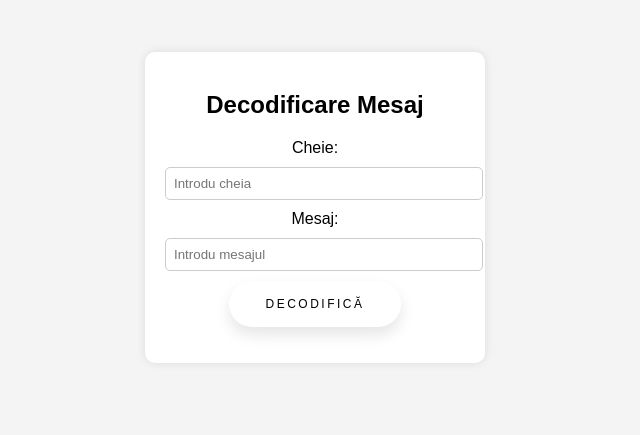
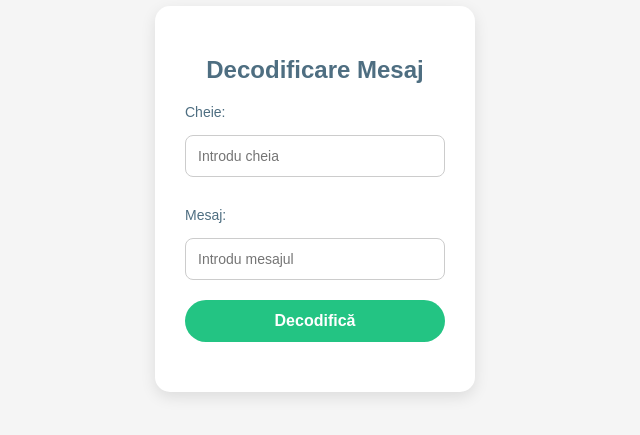
Before and after one commit to contandrei3/decoder, a plain HTML site: page index.html in a window 1280 px wide. Shown: the part 201-636 px from the top of the page, without its empty margins (325-965 px from the left). Drawn offline with Linux system fonts and the light colour scheme.

Commit message:
Update index.html

```diff
--- a/index.html
+++ b/index.html
@@ -6,56 +6,72 @@
     <title>Decodificare Mesaj</title>
     <style>
         body {
-            font-family: Arial, sans-serif;
+            font-family: 'Arial', sans-serif;
+            background-color: #f5f5f5;
             display: flex;
-            flex-direction: column;
             align-items: center;
             justify-content: center;
             height: 100vh;
-            background-color: #f4f4f4;
+            margin: 0;
         }
         .container {
-            background: white;
-            padding: 20px;
-            border-radius: 10px;
-            box-shadow: 0 0 10px rgba(0, 0, 0, 0.1);
+            background: #fff;
+            padding: 30px;
+            border-radius: 15px;
+            box-shadow: 0 5px 15px rgba(0, 0, 0, 0.1);
             text-align: center;
-            width: 300px;
+            width: 320px;
+            box-sizing: border-box;
+        }
+        h2 {
+            font-size: 24px;
+            color: #4e6e81;
+            margin-bottom: 20px;
+        }
+        label {
+            font-size: 14px;
+            color: #4e6e81;
+            text-align: left;
+            display: block;
+            margin: 10px 0 5px;
         }
         input {
             width: 100%;
-            padding: 8px;
-            margin: 10px 0;
+            padding: 12px;
+            margin: 10px 0 20px;
+            border-radius: 8px;
             border: 1px solid #ccc;
-            border-radius: 5px;
+            font-size: 14px;
+            box-sizing: border-box;
+            transition: all 0.3s ease;
+        }
+        input:focus {
+            border-color: #23c483;
+            outline: none;
         }
         button {
-            padding: 1.3em 3em;
-            font-size: 12px;
-            text-transform: uppercase;
-            letter-spacing: 2.5px;
-            font-weight: 500;
-            color: #000;
-            background-color: #fff;
+            padding: 12px 25px;
+            background-color: #23c483;
+            color: white;
             border: none;
-            border-radius: 45px;
-            box-shadow: 0px 8px 15px rgba(0, 0, 0, 0.1);
-            transition: all 0.3s ease 0s;
+            border-radius: 50px;
+            font-size: 16px;
+            font-weight: 600;
             cursor: pointer;
-            outline: none;
+            transition: 0.3s;
+            width: 100%;
         }
         button:hover {
-            background-color: #23c483;
-            box-shadow: 0px 15px 20px rgba(46, 229, 157, 0.4);
-            color: #fff;
-            transform: translateY(-7px);
+            background-color: #1f8f68;
         }
         button:active {
-            transform: translateY(-1px);
+            transform: translateY(2px);
         }
         #rezultat {
-            margin-top: 15px;
+            margin-top: 20px;
             font-weight: bold;
+            font-size: 16px;
+            color: #4e6e81;
         }
     </style>
     <script>
@@ -100,9 +116,9 @@
     <div class="container">
         <h2>Decodificare Mesaj</h2>
         <label for="cheie">Cheie:</label>
-        <input type="text" id="cheie" placeholder="Introdu cheia">
+        <input type="text" id="cheie" placeholder="Introdu cheia" />
         <label for="mesaj">Mesaj:</label>
-        <input type="text" id="mesaj" placeholder="Introdu mesajul">
+        <input type="text" id="mesaj" placeholder="Introdu mesajul" />
         <button onclick="decodeMessage()">Decodifică</button>
         <p id="rezultat"></p>
     </div>
```
